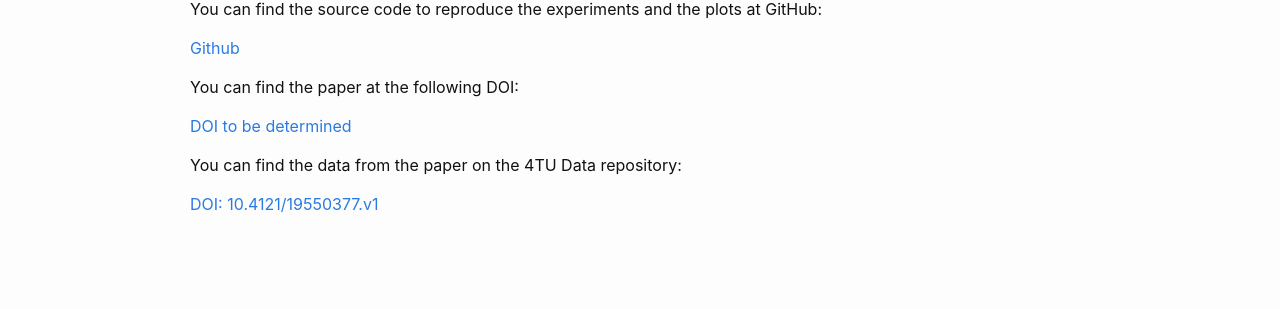
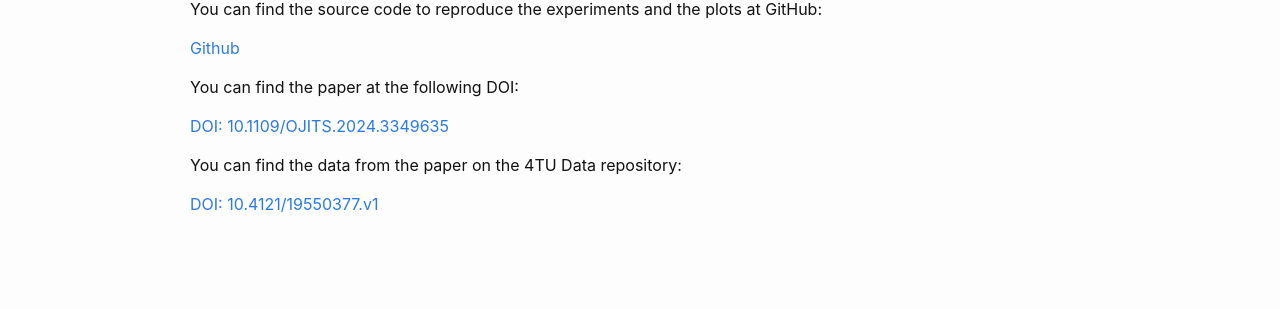
Before and after one commit to tud-hri/simple-merging-experiment, a Jekyll site: the page built from docs/about.markdown, in a window 1280 px wide. Shown: the part 360-669 px from the top of the page. Built offline with Jekyll 4.4.1, drawn with Linux system fonts in a browser that asks for light colours.

Commit message:
updated DOI in github pages

```diff
--- a/docs/about.markdown
+++ b/docs/about.markdown
@@ -14,7 +14,7 @@ You can find the source code to reproduce the experiments and the plots at GitHu
 
 You can find the paper at the following DOI:
 
-[DOI to be determined](https://doi.org/)
+[DOI: 10.1109/OJITS.2024.3349635](https://doi.org/10.1109/OJITS.2024.3349635)
 
 You can find the data from the paper on the 4TU Data repository:
 
--- a/docs/index.markdown
+++ b/docs/index.markdown
@@ -7,7 +7,7 @@ layout: page
 
 
 <h1> Welcome </h1>
-This web page contains the supplementary material for the paper <a href="https://doi.org" target="_blank">Human Merging Behaviour in a Coupled Driving Simulator: How do we resolve conflicts?</a> by Olger Siebinga, Arkady Zgonnikov, and David A. Abbink. You can find the source code to reproduce the experiments and the plots on <a href="https://github.com/tud-hri/simple-merging-experiment" target="_blank">Github</a>. You can find the data from the paper on the <a href="https://doi.org/10.4121/19550377.v1" target="_blank">4TU Data repository</a>.
+This web page contains the supplementary material for the paper <a href="https://doi.org/10.1109/OJITS.2024.3349635" target="_blank">Human Merging Behaviour in a Coupled Driving Simulator: How do we resolve conflicts?</a> by Olger Siebinga, Arkady Zgonnikov, and David A. Abbink. You can find the source code to reproduce the experiments and the plots on <a href="https://github.com/tud-hri/simple-merging-experiment" target="_blank">Github</a>. You can find the data from the paper on the <a href="https://doi.org/10.4121/19550377.v1" target="_blank">4TU Data repository</a>.
 
 In all the plots below, you can click the legend to toggle elements in the plot. Other navigation tools (like zoom and reset view) can be found in the top right corner of every frame.
 
```
